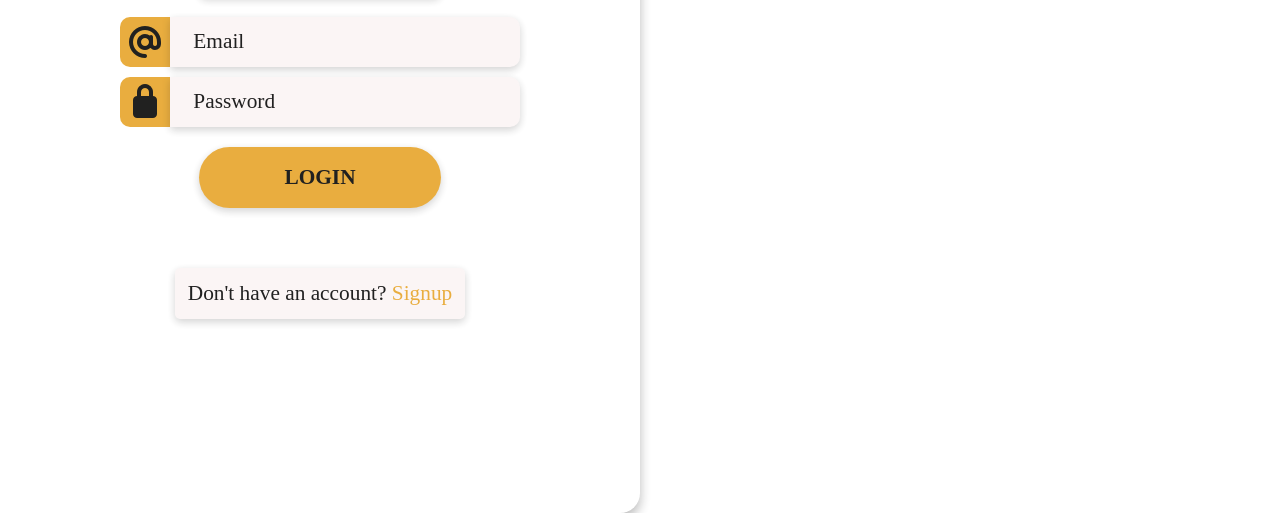
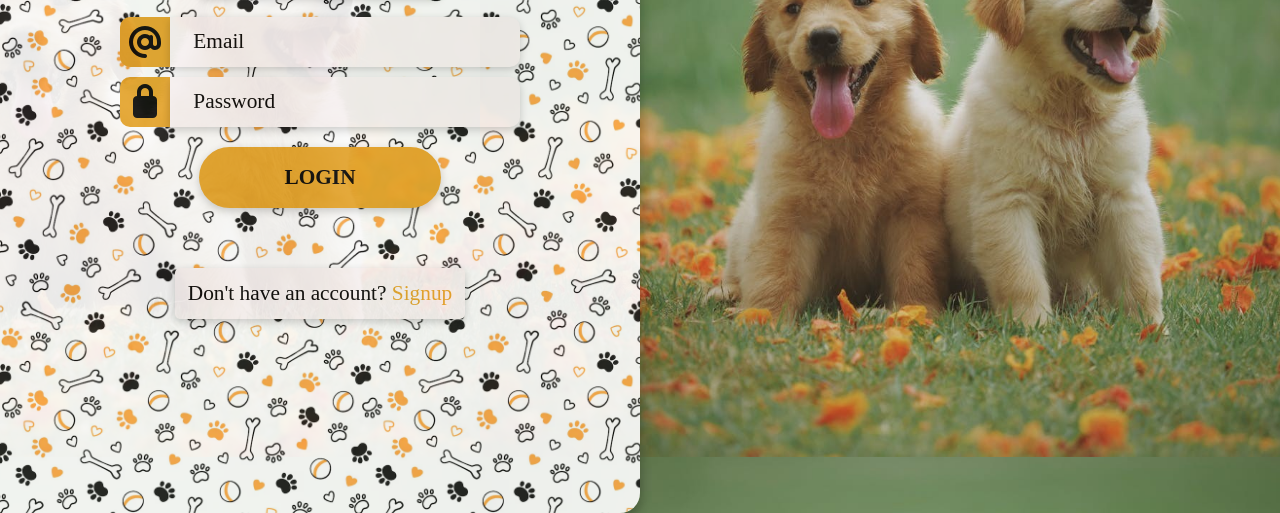
Before and after one commit to Aania-Noor/Bolt_ICT-project, a plain HTML site: page login.html in a window 1280 px wide. Shown: the part 287-800 px from the top of the page. Drawn offline with Linux system fonts and the light colour scheme.

Commit message:
Fix image paths in CSS files - add ../ for correct paths

```diff
--- a/css/checkout.css
+++ b/css/checkout.css
@@ -11,7 +11,7 @@ body {
 
     background:
         linear-gradient(rgba(255, 232, 214, 0.9), rgba(224, 247, 244, 0.9)),
-        url('img/pawsCheckout.png') no-repeat center center fixed;
+        url('../img/pawsCheckout.png') no-repeat center center fixed;
 
     background-size: cover;
     padding: 20px;
--- a/css/contact.css
+++ b/css/contact.css
@@ -25,7 +25,7 @@ body {
     margin: 0;
     padding: 0;
     background-color: #fdfaf6;
-    background-image: url("img/paws.png");
+    background-image: url("../img/paws.png");
     background-repeat: repeat;
     background-size: 180px;
     background-attachment: fixed;
--- a/css/login.css
+++ b/css/login.css
@@ -16,7 +16,7 @@ html{
 }
 body{
     min-height: 100vh;
-    background-image: url(img/loginimg.jpg);
+    background-image: url(../img/loginimg.jpg);
     background-size: 800px;
     background-position: right;
     overflow: hidden;
@@ -24,7 +24,7 @@ body{
 }
 .wrapper{
     box-sizing: border-box;
-    background-image: url(img/loginpattern.avif) ;
+    background-image: url(../img/loginpattern.avif) ;
     background-size: 360px;
     height: 100vh;
     width: max(50%, 600px);
```
